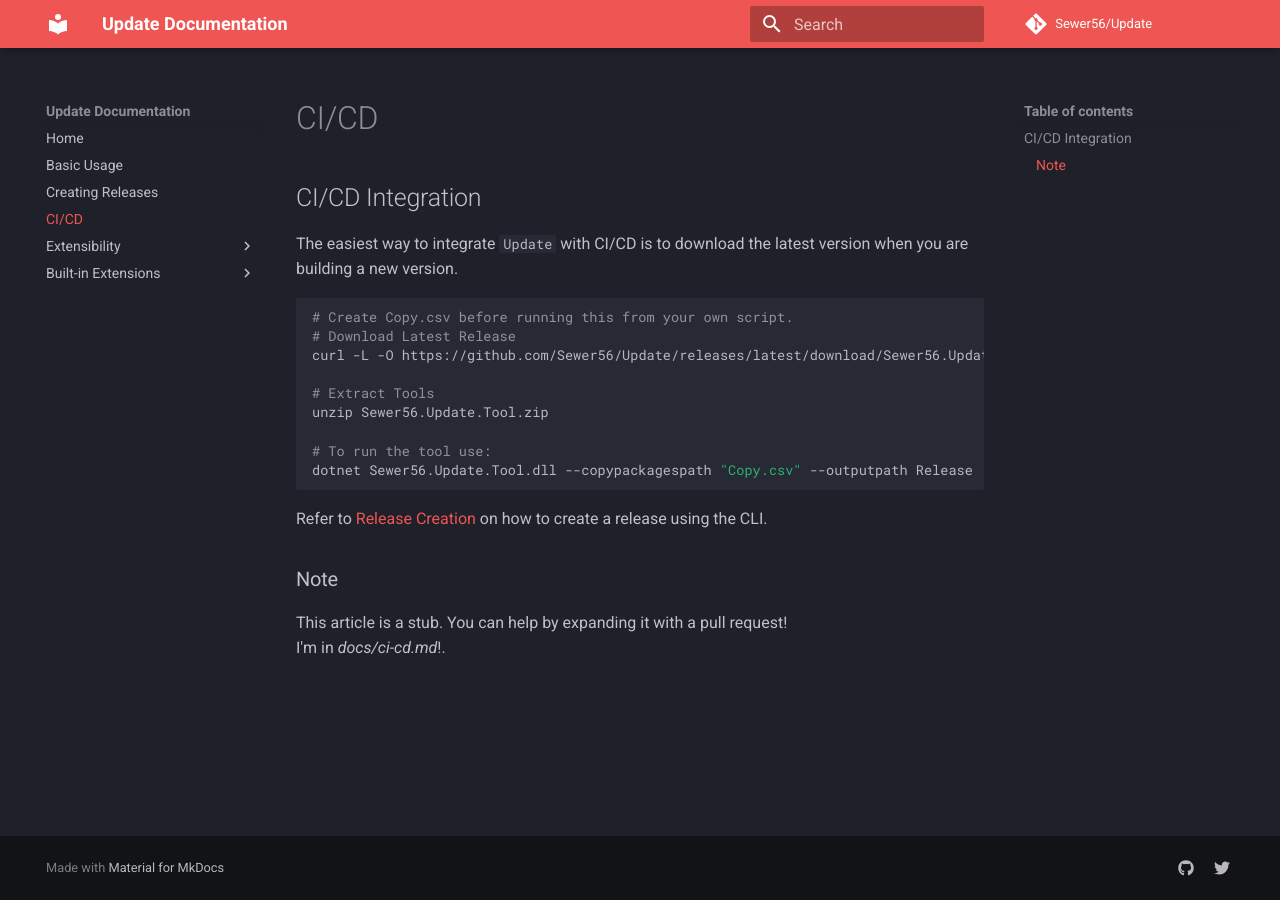
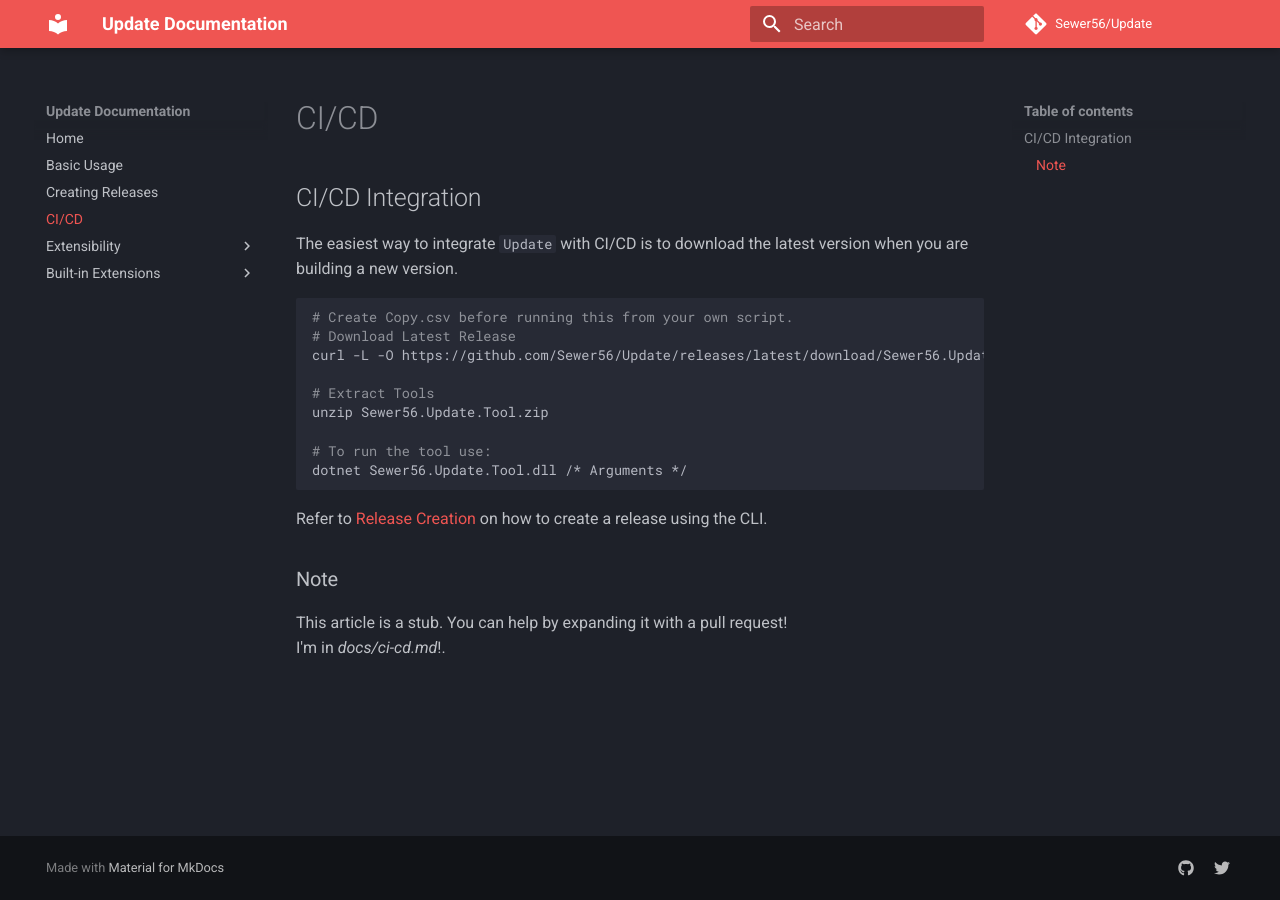
Before and after one commit to Sewer56/Update, an MkDocs documentation site: the page built from docs/ci-cd.md, in a window 1280 px wide. Built offline with MkDocs 1.6.1 and Material for MkDocs 9.7.7, drawn with Linux system fonts in a browser that asks for light colours; comment, search, counter and statistics services are not loaded.

Commit message:
Updated: Updated ci-cd.md

````diff
--- a/docs/ci-cd.md
+++ b/docs/ci-cd.md
@@ -11,7 +11,7 @@ curl -L -O https://github.com/Sewer56/Update/releases/latest/download/Sewer56.Up
 unzip Sewer56.Update.Tool.zip
 
 # To run the tool use:
-dotnet Sewer56.Update.Tool.dll --copypackagespath "Copy.csv" --outputpath Release
+dotnet Sewer56.Update.Tool.dll /* Arguments */
 ```
 
 Refer to [Release Creation](./release-creation.md) on how to create a release using the CLI.
````
